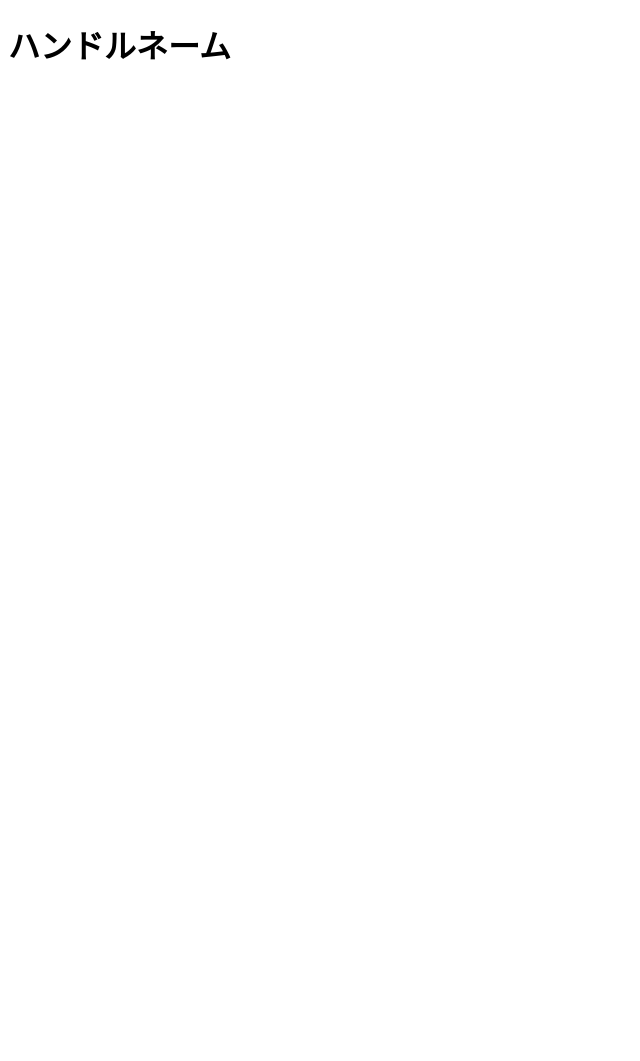
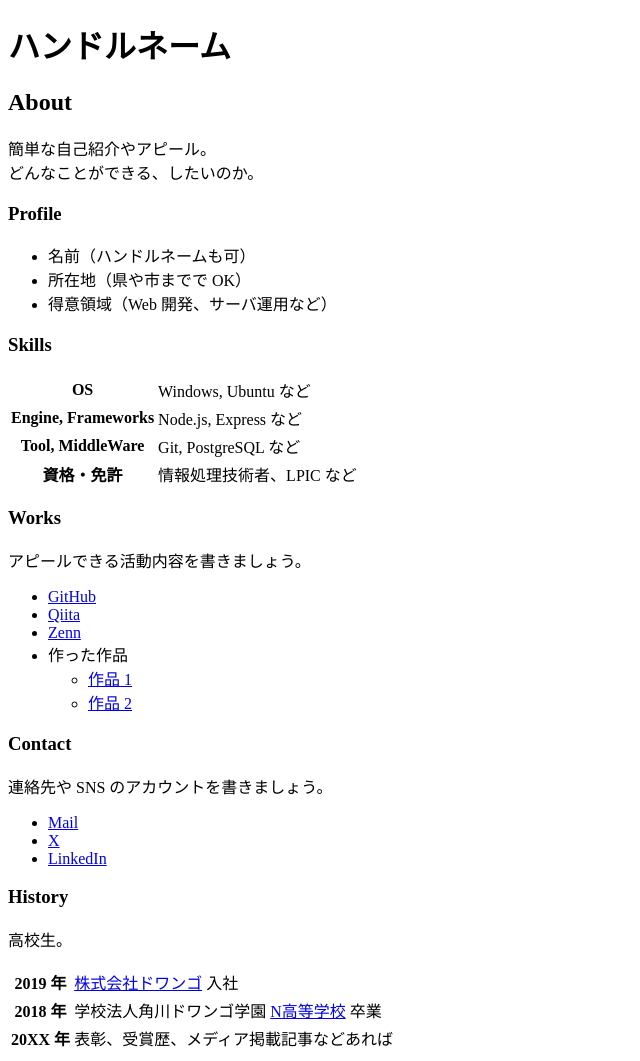
Before and after one commit to gold-experience-re/https-gold-experience-re.github.io, a plain HTML site: page index.html in a window 1280 px wide. Shown: the whole page, without its empty margins (0-640 px from the left). Before the commit the page ends 800 px from the top, so only its background shows below. Drawn offline with Linux system fonts and the light colour scheme.

Commit message:
ポートフォリオに必要な情報を追加

```diff
--- a/index.html
+++ b/index.html
@@ -7,5 +7,78 @@
   </head>
   <body>
     <h1>ハンドルネーム</h1>
+
+    <h2>About</h2>
+    <p>
+      簡単な自己紹介やアピール。<br>
+      どんなことができる、したいのか。
+    </p>
+
+    <h3>Profile</h3>
+    <ul>
+      <li>名前（ハンドルネームも可）</li>
+      <li>所在地（県や市までで OK）</li>
+      <li>得意領域（Web 開発、サーバ運用など）</li>
+    </ul>
+
+    <h3>Skills</h3>
+    <table>
+      <tr>
+        <th>OS</th>
+        <td>Windows, Ubuntu など</td>
+      </tr>
+      <tr>
+        <th>Engine, Frameworks</th>
+        <td>Node.js, Express など</td>
+      </tr>
+      <tr>
+        <th>Tool, MiddleWare</th>
+        <td>Git, PostgreSQL など</td>
+      </tr>
+      <tr>
+        <th>資格・免許</th>
+        <td>情報処理技術者、LPIC など</td>
+      </tr>
+    </table>
+
+    <h3>Works</h3>
+    <p>アピールできる活動内容を書きましょう。</p>
+    <ul>
+      <li><a href="https://github.com/">GitHub</a></li>
+      <li><a href="https://qiita.com/">Qiita</a></li>
+      <li><a href="https://zenn.dev/">Zenn</a></li>
+      <li>
+        作った作品
+        <ul>
+          <li><a href="https://example.com/">作品 1</a></li>
+          <li><a href="https://example.com/">作品 2</a></li>
+        </ul>
+      </li>
+    </ul>
+
+    <h3>Contact</h3>
+    <p>連絡先や SNS のアカウントを書きましょう。</p>
+    <ul>
+      <li><a href="mailto:name@example.com">Mail</a></li>
+      <li><a href="https://x.com/ZENStudy_info">X</a></li>
+      <li><a href="https://www.linkedin.com/">LinkedIn</a></li>
+    </ul>
+
+    <h3>History</h3>
+    <p>高校生。</p>
+    <table>
+      <tr>
+        <th>2019 年</th>
+        <td><a href="https://dwango.co.jp/">株式会社ドワンゴ</a> 入社</td>
+      </tr>
+      <tr>
+        <th>2018 年</th>
+        <td>学校法人角川ドワンゴ学園 <a href="https://nnn.ed.jp/">N高等学校</a> 卒業</td>
+      </tr>
+      <tr>
+        <th>20XX 年</th>
+        <td>表彰、受賞歴、メディア掲載記事などあれば</td>
+      </tr>
+    </table>
   </body>
 </html>
```
